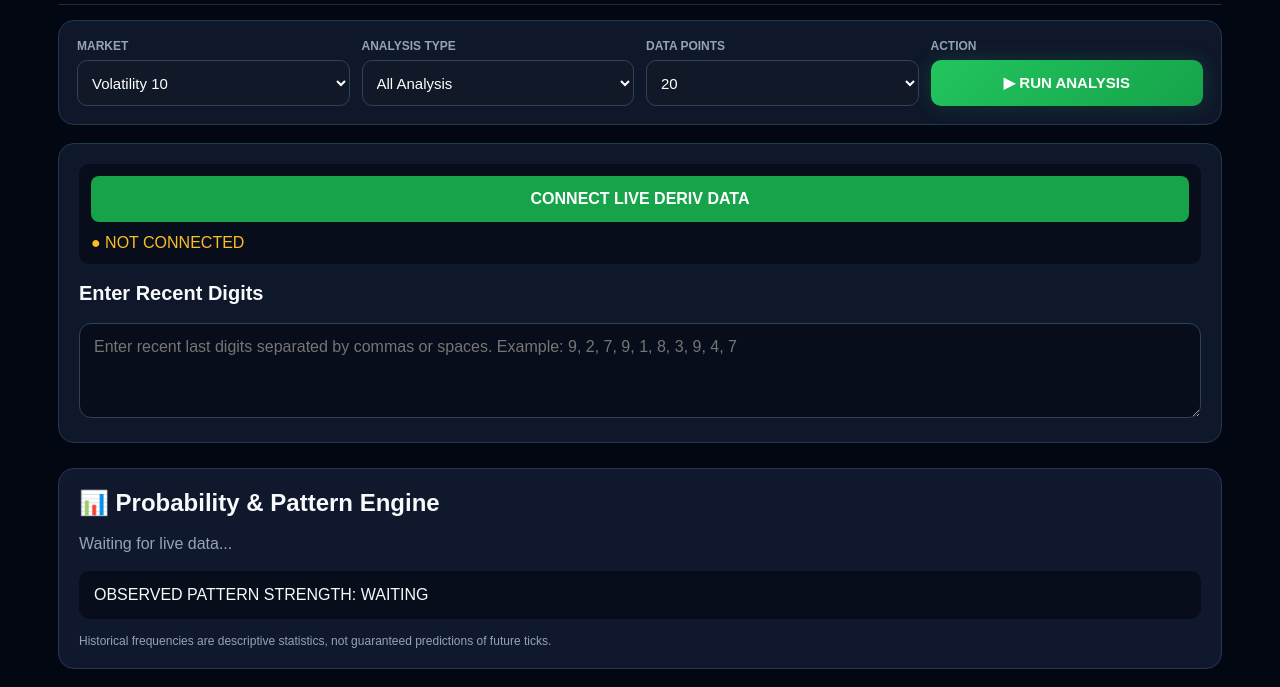
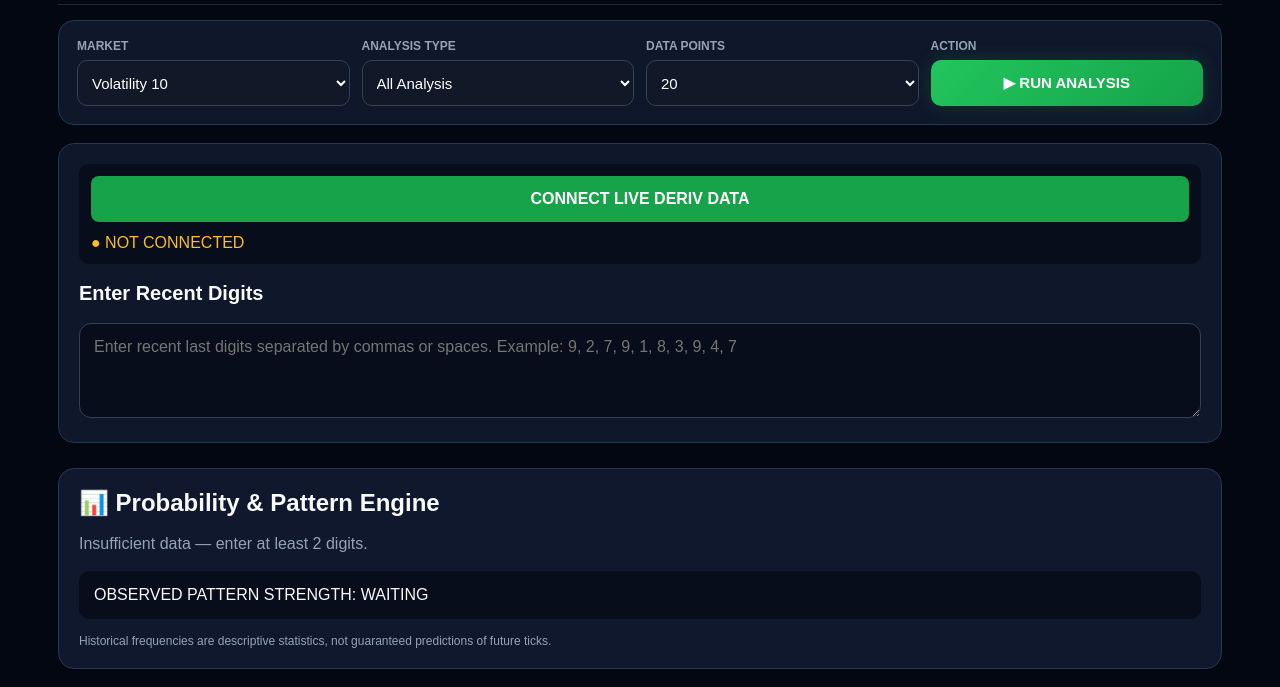
Before and after one commit to oryxtrader/Oryx, a plain HTML site: page index.html in a window 1280 px wide. Shown: the part 113-800 px from the top of the page. Drawn offline with Linux system fonts and the light colour scheme.

Commit message:
Require at least 2 digits for probability calculation
Add validation for minimum input requirement in probability calculation.

```diff
--- a/index.html
+++ b/index.html
@@ -1076,7 +1076,14 @@ liveDigits = data.history.prices
 
     const total = values.length;
 
-    if (!total) return;
+    if (total < 2) {
+  document.getElementById("probabilitySample").textContent =
+    "Insufficient data — enter at least 2 digits.";
+  document.getElementById("probabilityResults").innerHTML = "";
+  document.getElementById("probabilityStrength").textContent =
+    "OBSERVED PATTERN STRENGTH: WAITING";
+  return;
+}
 
     const frequency = Array(10).fill(0);
 
```
